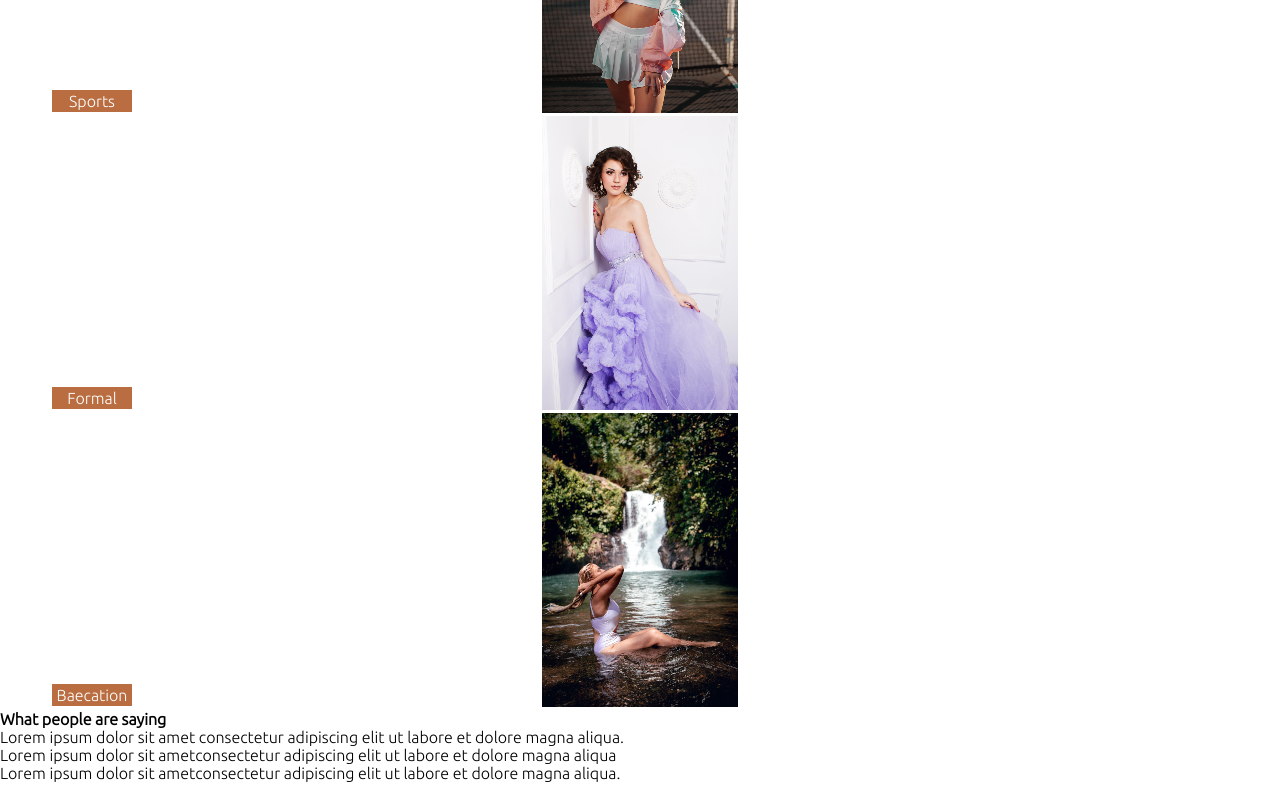
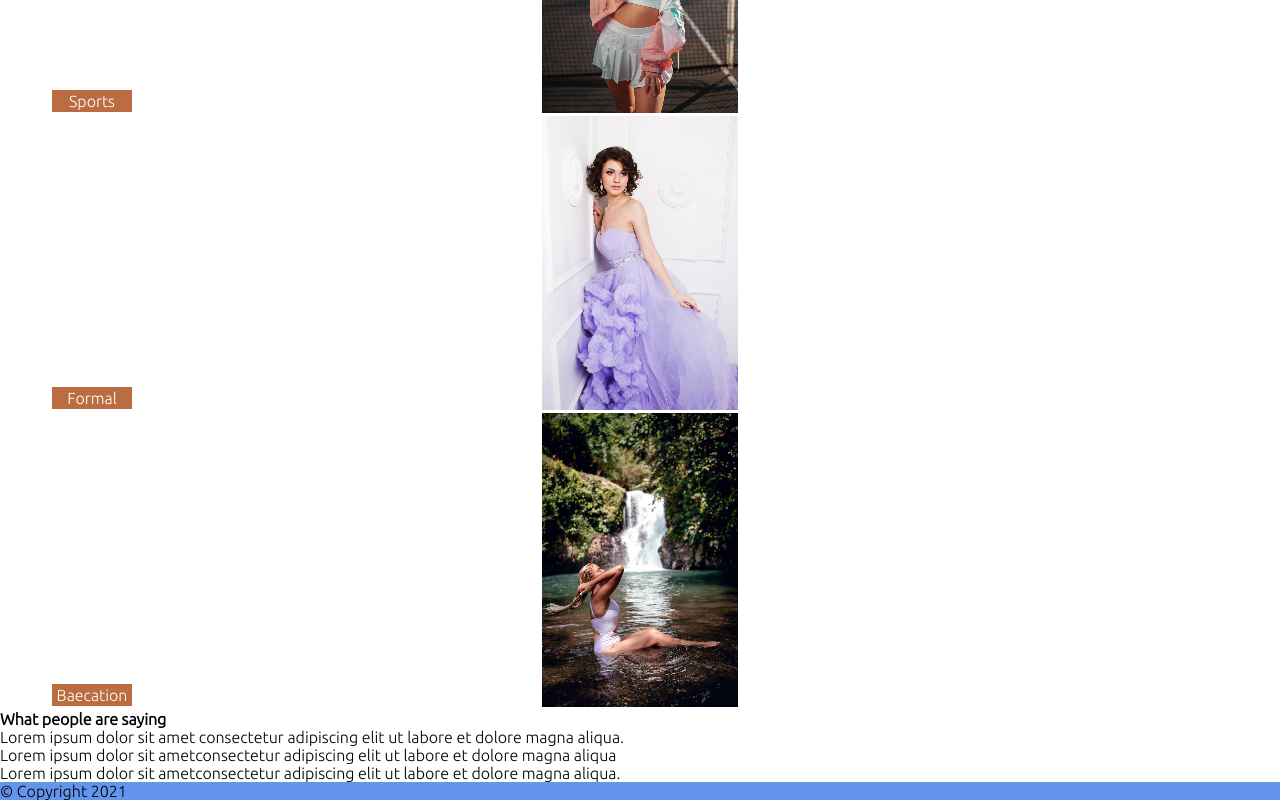
Before and after one commit to mnygit/whereme_project, a React (Create React App) app: page / in a window 1280 px wide. Shown: the part 1238-2038 px from the top of the page. Built offline with nearby package versions, Linux system fonts and the light colour scheme; a web font is replaced by a local one.

Commit message:
update footer

```diff
--- a/src/App.js
+++ b/src/App.js
@@ -17,7 +17,7 @@ return (
       <Hero />
       <Clothing />
       <Testimonial />
-      {/* <Footer /> */}
+      <Footer />
     </div>
   )
  }
--- a/src/index.css
+++ b/src/index.css
@@ -284,8 +284,6 @@
 
 footer {
     background-color: cornflowerblue;
-    position: absolute;
-    bottom: 0;
     width: 100%;
 
 
```
